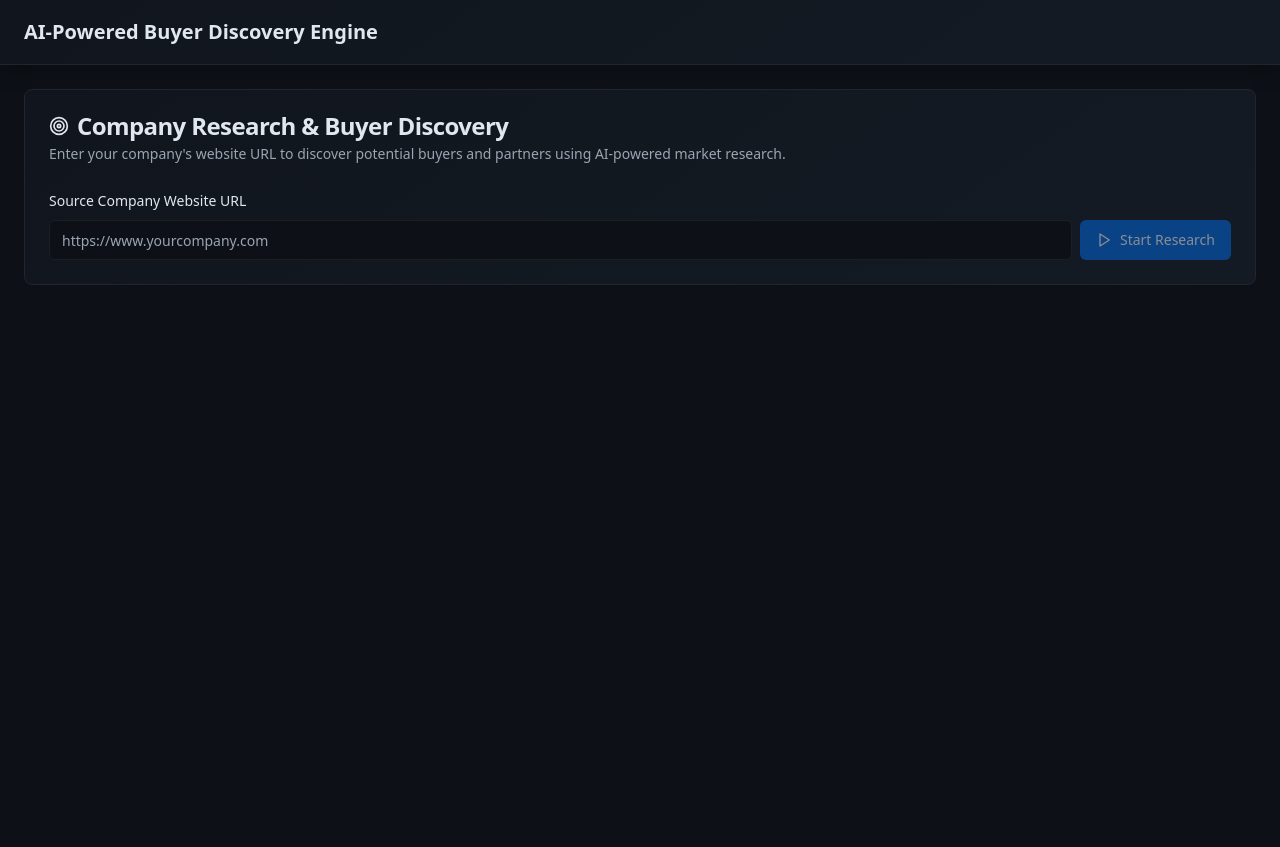
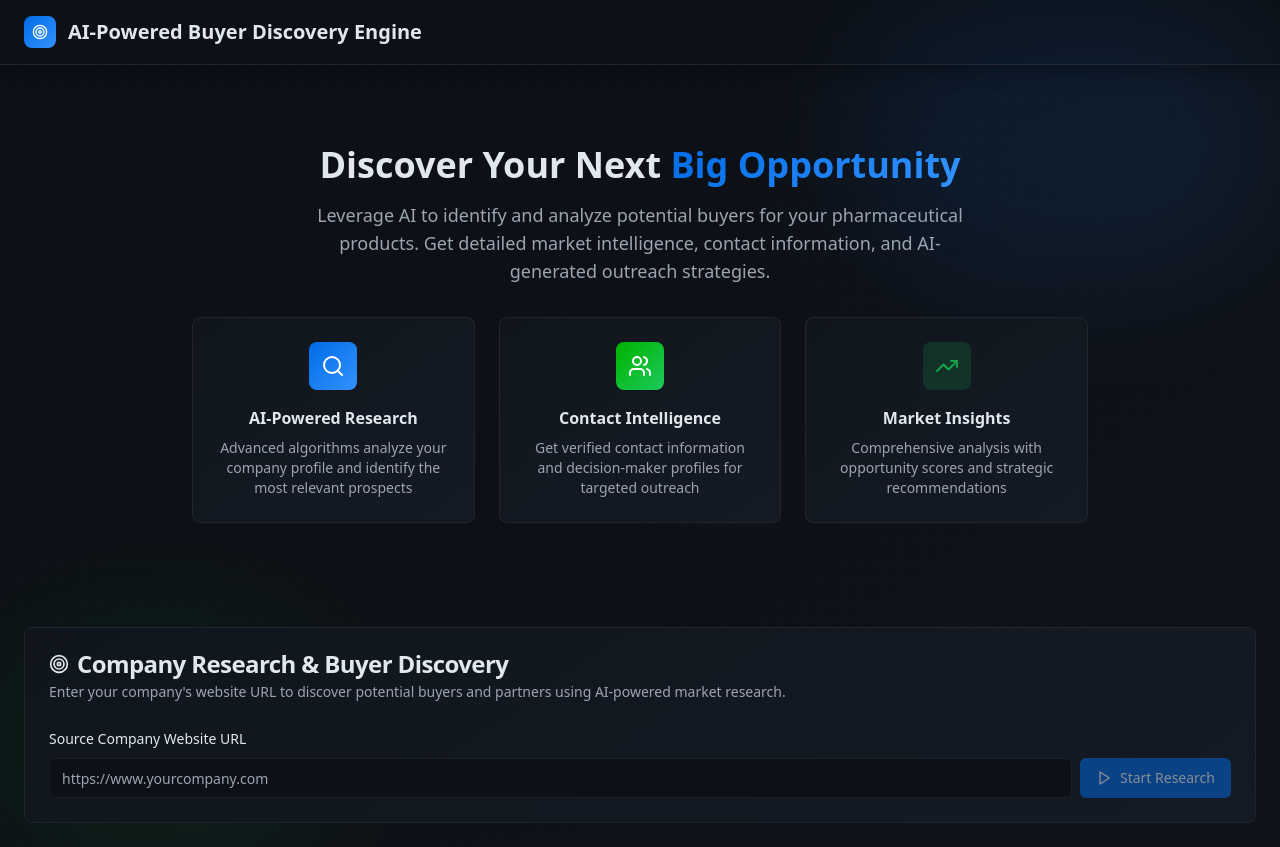
Before and after one commit to Aditya-Nannapaneni/PharmaSage, a React (Vite) app: page /buyer-discovery in a window 1280 px wide. Before the commit the page ends 800 px from the top, so only its background shows below. Built offline with nearby package versions, Linux system fonts and the light colour scheme.

Commit message:
Add content to Buyer Discovery
Populate the Buyer Discovery tab with background images and relevant content to enhance its visual appeal and user experience.

```diff
--- a/src/index.css
+++ b/src/index.css
@@ -63,6 +63,16 @@
   }
 }
 
+@layer components {
+  /* Background Pattern */
+  .bg-grid-pattern {
+    background-image:
+      linear-gradient(hsl(var(--border)) 1px, transparent 1px),
+      linear-gradient(90deg, hsl(var(--border)) 1px, transparent 1px);
+    background-size: 20px 20px;
+  }
+}
+
 @layer base {
   * {
     @apply border-border;
--- a/src/pages/BuyerDiscovery.tsx
+++ b/src/pages/BuyerDiscovery.tsx
@@ -134,12 +134,22 @@ const BuyerDiscovery = () => {
   };
 
   return (
-    <div className="min-h-screen bg-background">
+    <div className="min-h-screen bg-gradient-to-br from-background via-background/95 to-muted/20 relative overflow-hidden">
+      {/* Background Pattern */}
+      <div className="absolute inset-0 bg-grid-pattern opacity-5"></div>
+      <div className="absolute top-0 right-0 w-1/3 h-1/3 bg-gradient-primary opacity-10 rounded-full blur-3xl"></div>
+      <div className="absolute bottom-0 left-0 w-1/4 h-1/4 bg-gradient-success opacity-10 rounded-full blur-3xl"></div>
+
       {/* Header */}
-      <header className="border-b border-border bg-gradient-card shadow-card">
+      <header className="relative border-b border-border bg-gradient-card/80 backdrop-blur-sm shadow-card">
         <div className="flex h-16 items-center justify-between px-6">
           <div className="flex items-center gap-6">
-            <h1 className="text-xl font-bold text-foreground">AI-Powered Buyer Discovery Engine</h1>
+            <div className="flex items-center gap-3">
+              <div className="w-8 h-8 bg-gradient-primary rounded-lg flex items-center justify-center">
+                <Target className="w-4 h-4 text-primary-foreground" />
+              </div>
+              <h1 className="text-xl font-bold text-foreground">AI-Powered Buyer Discovery Engine</h1>
+            </div>
           </div>
           <div className="flex items-center gap-3">
             {hasResults && (
@@ -158,7 +168,56 @@ const BuyerDiscovery = () => {
         </div>
       </header>
 
-      <main className="p-6 space-y-6">
+      {!hasResults && !isResearching && (
+        <section className="relative py-20 px-6">
+          <div className="max-w-4xl mx-auto text-center space-y-8">
+            <div className="space-y-4">
+              <h2 className="text-4xl font-bold text-foreground">
+                Discover Your Next
+                <span className="bg-gradient-primary bg-clip-text text-transparent"> Big Opportunity</span>
+              </h2>
+              <p className="text-lg text-muted-foreground max-w-2xl mx-auto">
+                Leverage AI to identify and analyze potential buyers for your pharmaceutical products.
+                Get detailed market intelligence, contact information, and AI-generated outreach strategies.
+              </p>
+            </div>
+
+            <div className="grid grid-cols-1 md:grid-cols-3 gap-6 mt-12">
+              <div className="p-6 rounded-lg bg-gradient-card border border-border">
+                <div className="w-12 h-12 bg-gradient-primary rounded-lg flex items-center justify-center mx-auto mb-4">
+                  <Search className="w-6 h-6 text-primary-foreground" />
+                </div>
+                <h3 className="font-semibold text-foreground mb-2">AI-Powered Research</h3>
+                <p className="text-sm text-muted-foreground">
+                  Advanced algorithms analyze your company profile and identify the most relevant prospects
+                </p>
+              </div>
+
+              <div className="p-6 rounded-lg bg-gradient-card border border-border">
+                <div className="w-12 h-12 bg-gradient-success rounded-lg flex items-center justify-center mx-auto mb-4">
+                  <Users className="w-6 h-6 text-success-foreground" />
+                </div>
+                <h3 className="font-semibold text-foreground mb-2">Contact Intelligence</h3>
+                <p className="text-sm text-muted-foreground">
+                  Get verified contact information and decision-maker profiles for targeted outreach
+                </p>
+              </div>
+
+              <div className="p-6 rounded-lg bg-gradient-card border border-border">
+                <div className="w-12 h-12 bg-accent/20 rounded-lg flex items-center justify-center mx-auto mb-4">
+                  <TrendingUp className="w-6 h-6 text-accent" />
+                </div>
+                <h3 className="font-semibold text-foreground mb-2">Market Insights</h3>
+                <p className="text-sm text-muted-foreground">
+                  Comprehensive analysis with opportunity scores and strategic recommendations
+                </p>
+              </div>
+            </div>
+          </div>
+        </section>
+      )}
+
+      <main className="relative p-6 space-y-6">
         {/* Research Input Form */}
         <Card className="bg-gradient-card border-border">
           <CardHeader>
```
